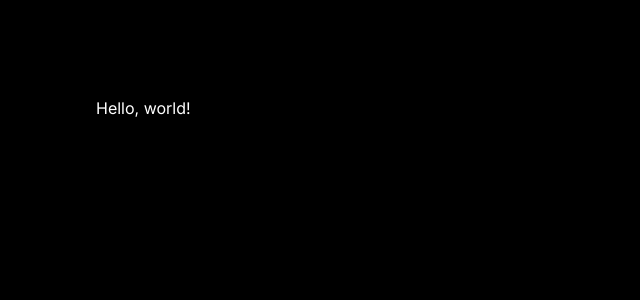
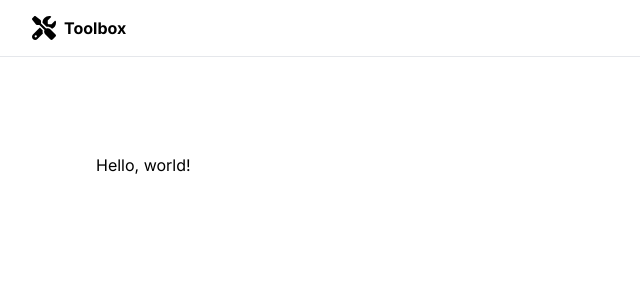
Before and after one commit to thameera/toolbox, a Next.js app: page / in a window 1280 px wide. Shown: the top 300 px of the page, without its empty margins (0-640 px from the left). Built offline with nearby package versions, Linux system fonts and the light colour scheme.

Commit message:
Add top navbar

```diff
--- a/src/app/globals.css
+++ b/src/app/globals.css
@@ -16,18 +16,16 @@
   }
 }
 
-body {
-  color: rgb(var(--foreground-rgb));
-  background: linear-gradient(
-      to bottom,
-      transparent,
-      rgb(var(--background-end-rgb))
-    )
-    rgb(var(--background-start-rgb));
-}
-
 @layer utilities {
   .text-balance {
     text-wrap: balance;
   }
 }
+
+.container {
+  width: 100%;
+  margin-right: auto;
+  margin-left: auto;
+  padding-right: 2rem;
+  padding-left: 2rem;
+}
--- a/src/app/layout.tsx
+++ b/src/app/layout.tsx
@@ -1,6 +1,7 @@
 import type { Metadata } from "next";
 import { Inter } from "next/font/google";
 import "./globals.css";
+import { SiteHeader } from "@/components/site-header";
 
 const inter = Inter({ subsets: ["latin"] });
 
@@ -16,7 +17,10 @@ export default function RootLayout({
 }>) {
   return (
     <html lang="en">
-      <body className={inter.className}>{children}</body>
+      <body className={inter.className}>
+        <SiteHeader />
+        {children}
+      </body>
     </html>
   );
 }
--- a/src/app/page.tsx
+++ b/src/app/page.tsx
@@ -1,7 +1,5 @@
 export default function Home() {
   return (
-    <main className="flex min-h-screen flex-col justify-between p-24">
-      Hello, world!
-    </main>
+    <main className="flex flex-col justify-between p-24">Hello, world!</main>
   );
 }
--- /dev/null
+++ b/src/components/icons.tsx
@@ -0,0 +1,23 @@
+type IconProps = React.HTMLAttributes<SVGElement>;
+
+export const Icons = {
+  logo: (props: IconProps) => (
+    <svg xmlns="http://www.w3.org/2000/svg" viewBox="0 0 512 512" {...props}>
+      <path
+        d="M78.6 5C69.1-2.4 55.6-1.5 47 7L7 47c-8.5 8.5-9.4 22-2.1
+        31.6l80 104c4.5 5.9 11.6 9.4 19 9.4h54.1l109 109c-14.7 29-10 65.4 14.3
+        89.6l112 112c12.5 12.5 32.8 12.5 45.3 0l64-64c12.5-12.5 12.5-32.8
+        0-45.3l-112-112c-24.2-24.2-60.6-29-89.6-14.3l-109-109V104c0-7.5-3.5-14.5-9.4-19L78.6
+        5zM19.9 396.1C7.2 408.8 0 426.1 0 444.1C0 481.6 30.4 512 67.9 512c18 0
+        35.3-7.2 48-19.9L233.7 374.3c-7.8-20.9-9-43.6-3.6-65.1l-61.7-61.7L19.9
+        396.1zM512
+        144c0-10.5-1.1-20.7-3.2-30.5c-2.4-11.2-16.1-14.1-24.2-6l-63.9 63.9c-3
+        3-7.1 4.7-11.3 4.7H352c-8.8 0-16-7.2-16-16V102.6c0-4.2 1.7-8.3
+        4.7-11.3l63.9-63.9c8.1-8.1 5.2-21.8-6-24.2C388.7 1.1 378.5 0 368
+        0C288.5 0 224 64.5 224 144l0 .8 85.3 85.3c36-9.1 75.8 .5 104 28.7L429
+        274.5c49-23 83-72.8 83-130.5zM56 432a24 24 0 1 1 48 0 24 24 0 1 1 -48
+        0z"
+      />
+    </svg>
+  ),
+};
--- /dev/null
+++ b/src/components/site-header.tsx
@@ -0,0 +1,19 @@
+"use client";
+
+import Link from "next/link";
+import { Icons } from "./icons";
+
+export function SiteHeader() {
+  return (
+    <header className="sticky top-0 z-50 w-full border-b border-border/40 bg-background/95 backdrop-blur supports-[backdrop-filter]:bg-background/60">
+      <div className="container flex h-14 max-w-screen-2xl items-center">
+        <div className="mr-4 hidden md:flex">
+          <Link href="/" className="mr-6 flex items-center space-x-2">
+            <Icons.logo className="w-6 h-6" />
+            <span className="hidden font-bold sm:inline-block">Toolbox</span>
+          </Link>
+        </div>
+      </div>
+    </header>
+  );
+}
```
